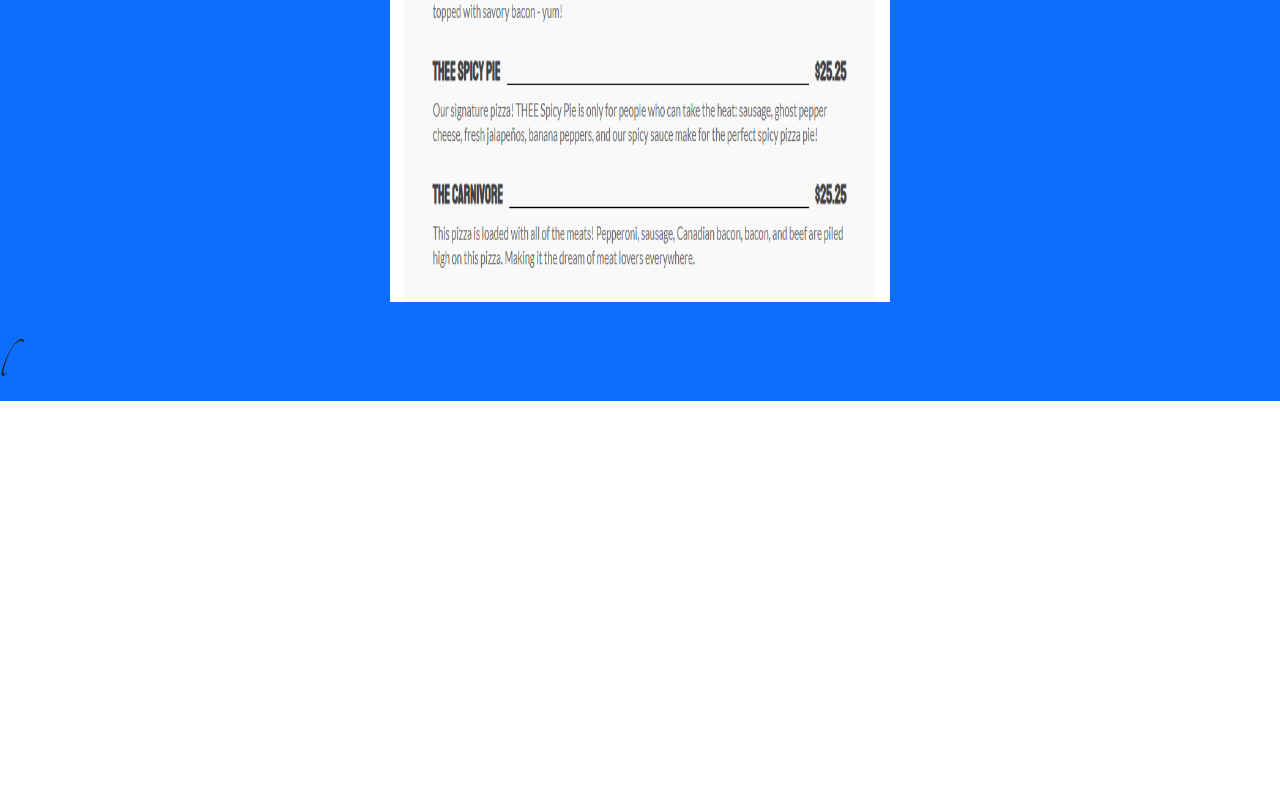
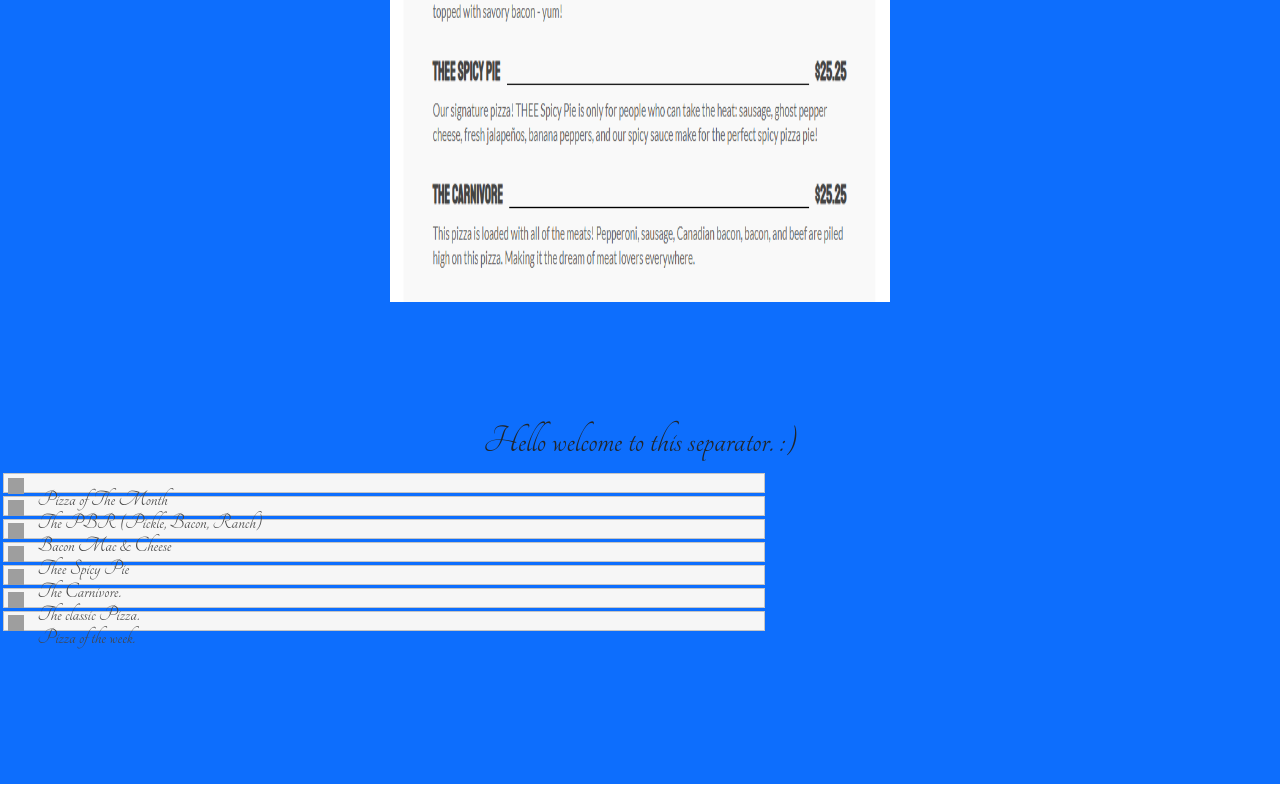
Before and after one commit to RonaldAlean/comm260, a plain HTML site: page Web-Design-Finald/Prices_1.html in a window 1280 px wide. Shown: the part 906-1706 px from the top of the page. Before the commit the page ends 1307 px from the top, so only its background shows below. Drawn offline with nearby package versions, Linux system fonts and the light colour scheme; files that its build step writes are made by us from their sources; grey boxes are pictures that could not be loaded.

Commit message:
Commit_Changes.

```diff
--- a/Web-Design-Finald/Prices_1.html
+++ b/Web-Design-Finald/Prices_1.html
@@ -16,6 +16,27 @@
         crossorigin="anonymous"></script>
     <link href="css/menu.css" rel="stylesheet">
     <link rel="stylesheet" href="https://fonts.googleapis.com/css?family=Tangerine">
+
+
+    <script type="text/javascript" src="jquery/js/jquery-1.9.0.min.js"></script>
+    <script type="text/javascript" src="jquery/js/jquery-ui-1.10.0.custom.min.js"></script>
+    <link rel="stylesheet" href="jquery/css/ui-lightness/jquery-ui-1.10.0.custom.min.css" />
+
+    <script src="https://code.jquery.com/jquery-3.6.0.js"></script>
+    <script src="https://code.jquery.com/ui/1.13.1/jquery-ui.js"></script>
+
+    <link rel="stylesheet" href="//code.jquery.com/ui/1.13.1/themes/base/jquery-ui.css">
+    <link rel="stylesheet" href="/resources/demos/style.css">
+
+    <script src="https://code.jquery.com/jquery-3.6.0.js"></script>
+    <script src="https://code.jquery.com/ui/1.13.1/jquery-ui.js"></script>
+
+    <script src="https://code.jquery.com/jquery-3.6.0.js"></script>
+    <script src="https://code.jquery.com/ui/1.13.1/jquery-ui.js"></script>
+
+    <link rel="stylesheet" href="//code.jquery.com/ui/1.13.1/themes/base/jquery-ui.css">
+    <link rel="stylesheet" href="/resources/demos/style.css">
+
 </head>
 
 <div class="container-fluid bg-primary bg-12">
@@ -45,8 +66,44 @@
         <p style="text-align: center; margin-top: 0;">Here is the special</p>
         <img src="img/Menu_1_Pizza_Pie.png" style="margin-left: auto; margin-right: auto; display: block;" width="500px"
             height="600px" alt="Phot_Should_Show_up">
+        <div class="col bg-primary" style="color: primary; margin:0;"><p>&nbsp;</p></div>
     </div>
-    <div class="col bg-primary" style="color: primary;">l</div>
+
+    <div class="col bg-primary" style="margin: 0;">
+        <div style="text-align:center;">
+            <h1>Hello welcome to this separator. :)</h1>
+        </div>
+
+        <ul id="sortable" style="font-size: 16px;">
+          <li class="ui-state-default"><span class="ui-icon ui-icon-arrowthick-2-n-s"></span>Pizza of The Month</li>
+          <li class="ui-state-default"><span class="ui-icon ui-icon-arrowthick-2-n-s"></span>The PBR (Pickle, Bacon, Ranch)</li>
+          <li class="ui-state-default"><span class="ui-icon ui-icon-arrowthick-2-n-s"></span>Bacon Mac & Cheese</li>
+          <li class="ui-state-default"><span class="ui-icon ui-icon-arrowthick-2-n-s"></span>Thee Spicy Pie</li>
+          <li class="ui-state-default"><span class="ui-icon ui-icon-arrowthick-2-n-s"></span>The Carnivore.</li>
+          <li class="ui-state-default"><span class="ui-icon ui-icon-arrowthick-2-n-s"></span>The classic Pizza.</li>
+          <li class="ui-state-default"><span class="ui-icon ui-icon-arrowthick-2-n-s"></span>Pizza of the week.</li>
+        </ul>
+
+        <div class="col bg-primary;" style="color: rgb(0, 64, 255);">
+            <p style="margin:0">&nbsp;</p>
+        </div>
+
+    </div>
+    <div class="col bg-primary" style="color: primary;">
+        <p>&nbsp;</p>
+    </div>
+
+        <script>
+
+            /* Step 3: Your js code goes here */
+            $( function() {
+                $( "#sortable" ).sortable();
+                /*
+                    $("#sortable").disableSelection();
+                */
+            } );
+
+        </script>
 
 <style>
     body {
@@ -64,4 +121,9 @@
         padding-left: 20px;
         padding-right: 20px;
     }
+
+    /* Your CSS code goes here */
+      #sortable { list-style-type: none; margin: 0; padding: 0; width: 60%; }
+      #sortable li { margin: 0 3px 3px 3px; padding: 0.4em; padding-left: 1.5em; font-size: 1.4em; height: 18px; }
+      #sortable li span { position: absolute; margin-left: -1.3em; }
 </style>
```
